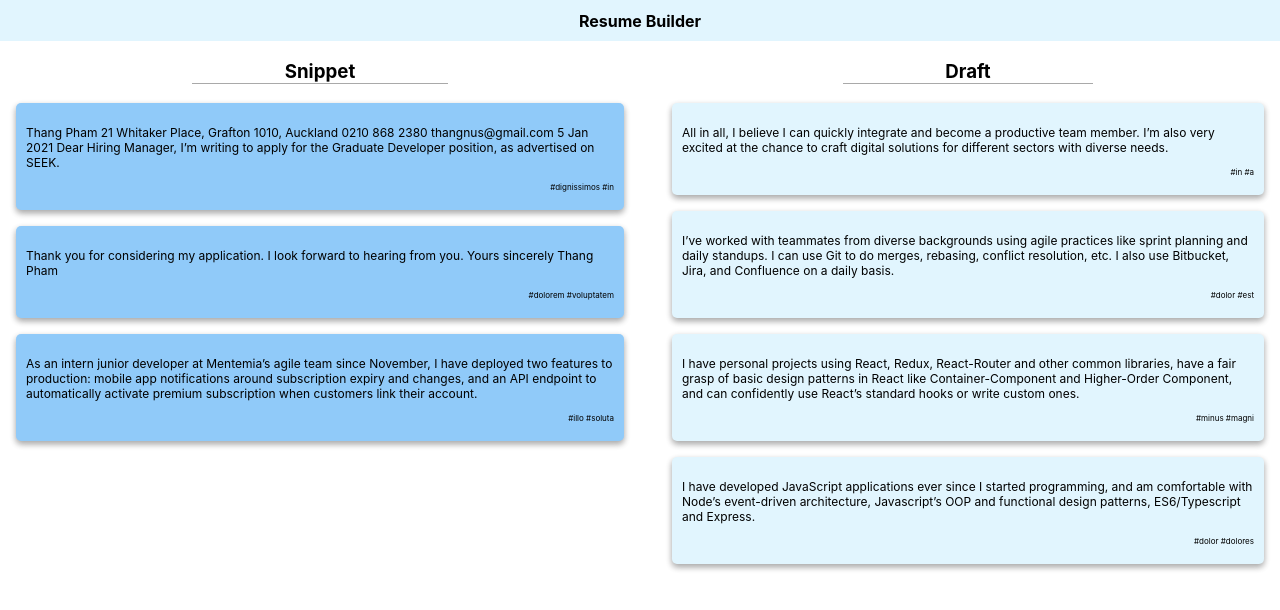
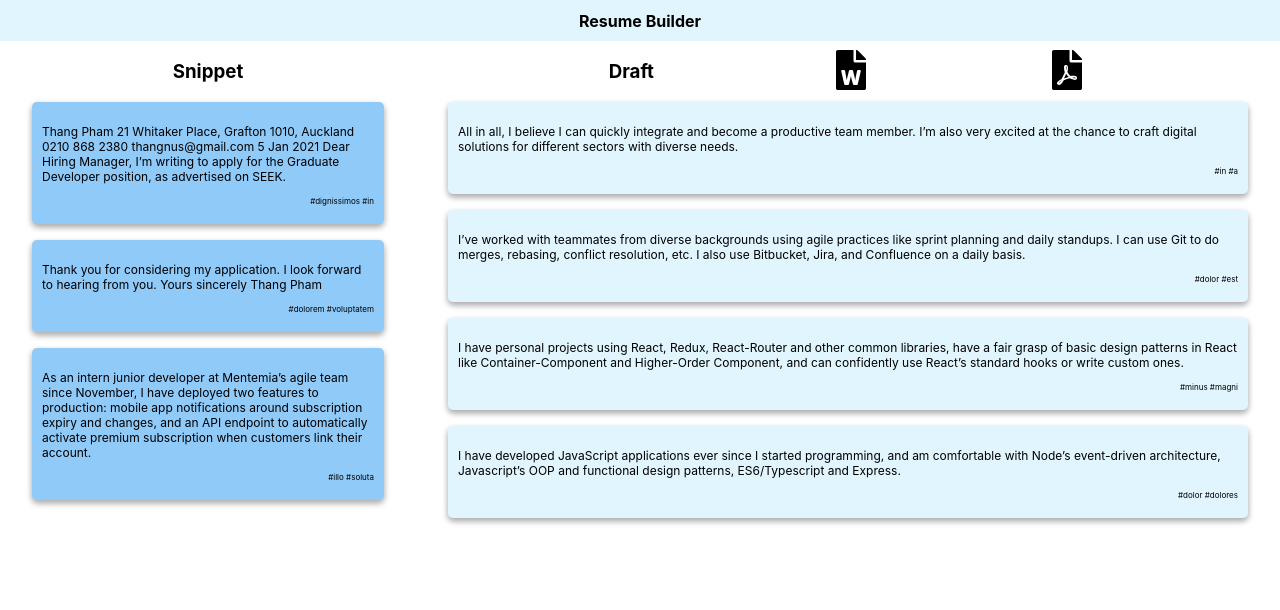
Before and after one commit to thangpham7793/resume-builder, a React (Create React App) app: page / in a window 1280 px wide. Shown: the top 610 px of the page. Built offline with nearby package versions, Linux system fonts and the light colour scheme.

Commit message:
Set up covert feature & adjust style

```diff
--- /dev/null
+++ b/src/components/ConvertIcon/ConvertIcon.tsx
@@ -0,0 +1,15 @@
+import React from "react";
+import { IconType } from "react-icons/lib";
+
+type ConvertIconProps = {
+  icon: IconType;
+};
+
+export const ConvertIcon = ({ icon }: ConvertIconProps) => {
+  const Icon = icon;
+  return (
+    <>
+      <Icon />
+    </>
+  );
+};
--- a/src/components/Lane/Lane.tsx
+++ b/src/components/Lane/Lane.tsx
@@ -1,5 +1,6 @@
 import React, { DragEventHandler } from "react";
 import styled from "styled-components";
+import { FaFileWord, FaFilePdf } from "react-icons/fa";
 import { Snippet } from "../Snippet/Snippet";
 import {
   LaneType,
@@ -10,8 +11,13 @@ import {
 import { theme } from "../../theme/theme";
 import { useSnippetContextDispatch } from "../../contexts/SnippetContext";
 import { SnippetData } from "../constants";
+import { ConvertIcon } from "../ConvertIcon/ConvertIcon";
+import { IconType } from "react-icons/lib";
 
-const LaneWrapper = styled.div`
+const getMaxWidth = (lane: LaneType) =>
+  lane === LaneType.Draft ? `65vw` : `30vw`;
+
+const LaneWrapper = styled("div")<{ lane: LaneType }>`
   list-style: none;
   text-align: left;
   padding: 0;
@@ -22,7 +28,7 @@ const LaneWrapper = styled.div`
   border-radius: 20px;
   min-height: 50vh;
   min-width: 30vw;
-  max-width: 50vw;
+  max-width: ${({ lane }) => getMaxWidth(lane)};
   margin: 0 auto;
 
   @media (max-width: 768px) {
@@ -34,18 +40,22 @@ const LaneWrapper = styled.div`
   }
 `;
 
-const LaneTitle = styled.h3`
-  max-width: 40%;
+const LaneTitleWrapper = styled.div`
+  display: flex;
+  justify-content: space-evenly;
+  align-items: center;
+`;
+
+const IconWrapper = styled.div`
   text-align: center;
-  border-bottom: 1px solid darkGray;
-  margin-right: auto;
-  margin-left: auto;
 `;
+
+const LaneTitle = styled.div``;
 
 const SnippetsContainer = styled.div``;
 
 interface LaneProps {
-  title: LaneType;
+  lane: LaneType;
   snippets: ISnippet[];
   loading: boolean;
   onDrop: DragEventHandler;
@@ -53,7 +63,7 @@ interface LaneProps {
 }
 
 export const Lane = ({
-  title,
+  lane,
   snippets,
   loading,
   onDrop,
@@ -83,9 +93,34 @@ export const Lane = ({
       droppedId: id,
     });
   };
+
+  const convertIcons = [
+    {
+      icon: () => <FaFileWord fontSize={theme.text.fontSize.xl} />,
+      onClick: () => console.log("covert"),
+    },
+    {
+      icon: () => <FaFilePdf fontSize={theme.text.fontSize.xl} />,
+      onClick: () => console.log("covert"),
+    },
+  ];
+
+  const renderConvertIcons = () =>
+    convertIcons.map((i, index) => (
+      <IconWrapper key={index} onClick={i.onClick}>
+        <ConvertIcon icon={i.icon} />
+      </IconWrapper>
+    ));
+
   return (
-    <LaneWrapper onDragOver={onDragOver} onDrop={onDrop}>
-      <LaneTitle>{title}</LaneTitle>
+    <LaneWrapper lane={lane} onDragOver={onDragOver} onDrop={onDrop}>
+      <LaneTitleWrapper>
+        <LaneTitle>
+          <h3>{lane}</h3>
+        </LaneTitle>
+        {lane === LaneType.Draft && renderConvertIcons()}
+      </LaneTitleWrapper>
+
       <SnippetsContainer>
         {loading
           ? "Fetching Snippets"
--- a/src/components/Snippet/Snippet.tsx
+++ b/src/components/Snippet/Snippet.tsx
@@ -18,7 +18,7 @@ const getBackground = (lane: LaneType) => {
 const SnippetWrapper = styled("div")<{ lane: LaneType }>`
   background: ${({ lane }) => getBackground(lane)};
   padding: 10px;
-  margin: 1rem;
+  margin: 0 1rem 1rem 1rem;
   border-radius: 5px;
   box-shadow: ${theme.boxShadow};
   ${effect.fadeIn};
--- a/src/containers/Board.tsx
+++ b/src/containers/Board.tsx
@@ -64,16 +64,15 @@ export const Board = () => {
           <Lane
             snippets={moveableSnippets}
             key={LaneType.Snippet}
-            title={LaneType.Snippet}
+            lane={LaneType.Snippet}
             loading={loading}
             onDrop={createOnSnippetDroppedHandler(LaneType.Snippet)}
             onSnippetClicked={createOnSnippetClickedHandler(LaneType.Snippet)}
           />
           <Lane
-            // FIXME: this does trigger re-rendering since title is constant
             snippets={draft}
             key={LaneType.Draft}
-            title={LaneType.Draft}
+            lane={LaneType.Draft}
             loading={loading}
             onDrop={createOnSnippetDroppedHandler(LaneType.Draft)}
             onSnippetClicked={createOnSnippetClickedHandler(LaneType.Draft)}
--- a/src/theme/theme.ts
+++ b/src/theme/theme.ts
@@ -25,7 +25,7 @@ export const theme = {
       m: `${baseFontSize}rem`,
       xm: `${baseFontSize * 1.25}rem`,
       l: `${baseFontSize * 1.5}rem`,
-      xl: `${baseFontSize * 25}rem`,
+      xl: `${baseFontSize * 2.5}rem`,
     },
   },
 };
```
Also changed, not shown: package.json (+5 -3 lines), 1 other file (tests, documents, lock files or other folders).
